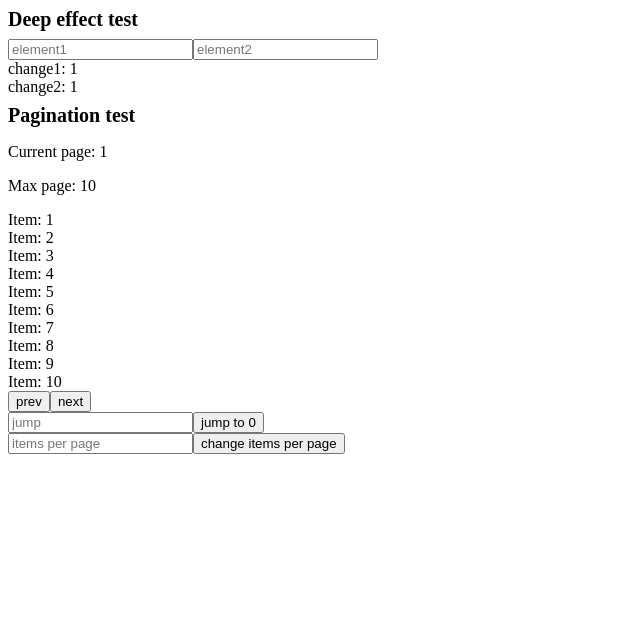
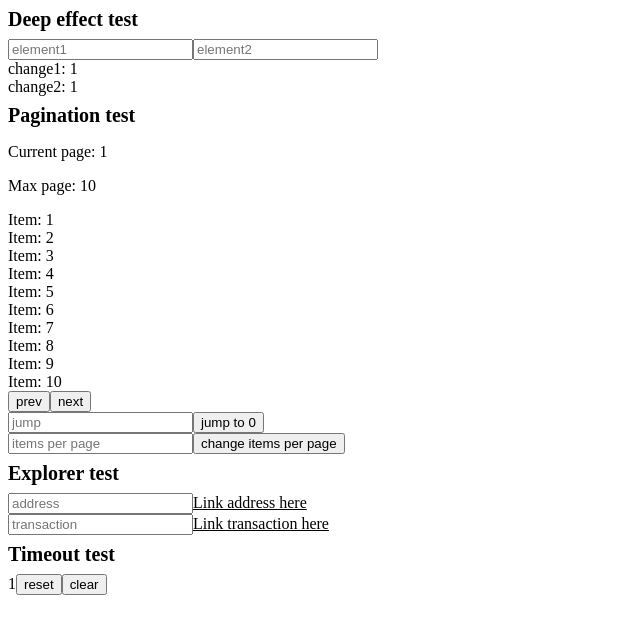
Before and after one commit to phamhongphuc1999/react-hook-utils, a React (Vite) app: page / in a window 1280 px wide. Shown: the top 634 px of the page, without its empty margins (0-640 px from the left). Built offline with nearby package versions, Linux system fonts and the light colour scheme.

Commit message:
new version

```diff
--- a/lib/use-explorer-url.ts
+++ b/lib/use-explorer-url.ts
@@ -13,11 +13,6 @@ export const exploreConfig: { [chainId: number]: ExplorerConfigType } = {
     address: 'https://etherscan.io/address',
     transaction: 'https://etherscan.io/tx',
     label: 'ethscan',
-  },
-  97: {
-    address: 'https://testnet.bscscan.com/address',
-    transaction: 'https://testnet.bscscan.com/tx',
-    label: 'bsctestscan',
   },
 };
 
--- a/package.json
+++ b/package.json
@@ -1,6 +1,6 @@
 {
   "name": "@peter-present/react-hook-utils",
-  "version": "0.0.12",
+  "version": "0.0.121",
   "description": "Simple package which provides some utility hooks.",
   "type": "module",
   "main": "dist/index.js",
--- a/src/App.tsx
+++ b/src/App.tsx
@@ -1,11 +1,15 @@
 import { DeepEffectTest } from './hook/deep-effect-test';
+import { ExplorerTest } from './hook/explorer-test';
 import { PaginationTest } from './hook/pagination-test';
+import { TimeoutTest } from './hook/timeout-test';
 
 export function App() {
   return (
     <>
       <DeepEffectTest />
       <PaginationTest />
+      <ExplorerTest />
+      <TimeoutTest />
     </>
   );
 }
--- /dev/null
+++ b/src/hook/explorer-test.tsx
@@ -0,0 +1,45 @@
+import { useExplorerUrl } from 'lib/use-explorer-url';
+import { useState } from 'react';
+import { BaseTest } from './base-test';
+
+export function ExplorerTest() {
+  const [address, setAddress] = useState('');
+  const { link: addressLink } = useExplorerUrl(address, {
+    chainId: 97,
+    exploreConfig: {
+      97: {
+        address: 'https://testnet.bscscan.com/address',
+        transaction: 'https://testnet.bscscan.com/tx',
+        label: 'bsctestscan',
+      },
+    },
+  });
+
+  const [transaction, setTransaction] = useState('');
+  const { link: transactionLink } = useExplorerUrl(address, { chainId: 56 });
+
+  return (
+    <BaseTest title="Explorer test">
+      <div>
+        <input
+          placeholder="address"
+          value={addressLink}
+          onChange={(event) => setAddress(event.target.value)}
+        />
+        <a href={addressLink} target="_blank" style={{ textDecoration: 'underline' }}>
+          Link address here
+        </a>
+      </div>
+      <div>
+        <input
+          placeholder="transaction"
+          value={transaction}
+          onChange={(event) => setTransaction(event.target.value)}
+        />
+        <a href={transactionLink} target="_blank" style={{ textDecoration: 'underline' }}>
+          Link transaction here
+        </a>
+      </div>
+    </BaseTest>
+  );
+}
--- /dev/null
+++ b/src/hook/timeout-test.tsx
@@ -0,0 +1,16 @@
+import { useState } from 'react';
+import { BaseTest } from './base-test';
+import { useTimeout } from 'lib/use-timeout';
+
+export function TimeoutTest() {
+  const [counter, setCounter] = useState(0);
+  const { reset, clear } = useTimeout(() => setCounter((preValue) => preValue + 1), 1);
+
+  return (
+    <BaseTest title="Timeout test">
+      <text>{counter}</text>
+      <button onClick={reset}>reset</button>
+      <button onClick={clear}>clear</button>
+    </BaseTest>
+  );
+}
```
Also changed, not shown: 1 other file (tests, documents, lock files or other folders).
